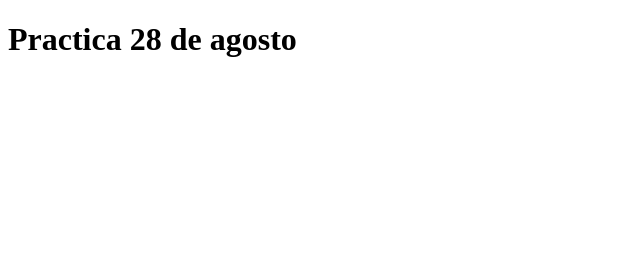
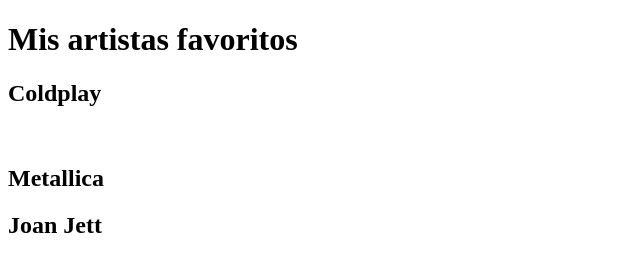
Before and after one commit to zally-rm/practica2808-desarrolloweb, a plain HTML site: page index.html in a window 1280 px wide. Shown: the whole page, without its empty margins (0-640 px from the left). Drawn offline with Linux system fonts and the light colour scheme.

Commit message:
cambio de tema a artistas favoritos

```diff
--- a/index.html
+++ b/index.html
@@ -3,9 +3,19 @@
 <head>
     <meta charset="UTF_8">
     <meta name="viewport" content="width=devide-width, initial-scale=1.0">
-    <title>Practica 28 de agosto</title>
+    <title>Artistas favoritos</title>
 </head>
 <body>
-    <h1>Practica 28 de agosto</h1>
+    <h1>Mis artistas favoritos</h1>
+    <section id="coldplay">
+        <h2>Coldplay</h2>
+        <br><p></p>
+    </section>
+    <section id="metallica">
+        <h2>Metallica</h2>
+    </section>
+    <section id="joan jett">
+        <h2>Joan Jett</h2>
+    </section>
 </body>
 </html>
```
